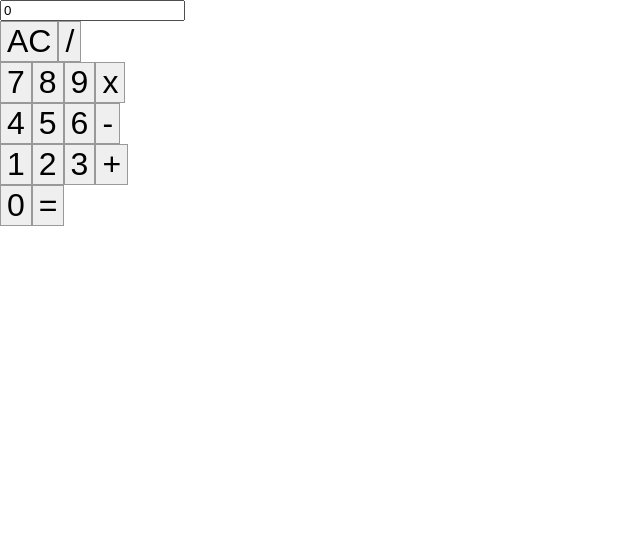
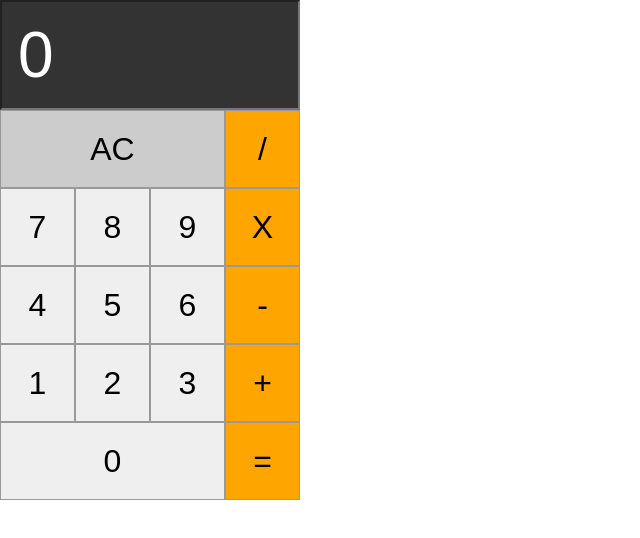
Before and after one commit to next-step/react-calculator, a React (Vite) app: page / in a window 1280 px wide. Shown: the top 538 px of the page, without its empty margins (0-640 px from the left). Built offline with nearby package versions, Linux system fonts and the light colour scheme; the HTML template or start-up script is replaced by a standard one.

Commit message:
style: refactor calculator layout and add style

```diff
--- a/src/components/Calculator.tsx
+++ b/src/components/Calculator.tsx
@@ -14,34 +14,30 @@ export const Calculator = () => {
   }
 
   return (
-    <form onSubmit={handleSubmit}>
-    <input id="result" type="text" value={formula || 0} readOnly/>
-    <div>
-      <button type="button" onClick={clearFormula}>AC</button>
-      <button type="button" onClick={handleClickOperation('division')}>/</button>
-    </div>
-    <div>
-      {[7, 8, 9].map(num => (
-        <button key={`num-${num}`} type="button" onClick={handleClickNumber(num)}>{num}</button>
-      ))}
-      <button type="button" onClick={handleClickOperation('multiply')}>x</button>
-    </div>
-    <div>
-      {[4, 5, 6].map(num => (
-        <button key={`num-${num}`} type="button" onClick={handleClickNumber(num)}>{num}</button>
-      ))}
-      <button type="button" onClick={handleClickOperation('subtract')}>-</button>
-    </div>
-    <div>
-      {[1, 2, 3].map(num => (
-        <button key={`num-${num}`} type="button" onClick={handleClickNumber(num)}>{num}</button>
-      ))}
-      <button type="button" onClick={handleClickOperation('sum')}>+</button>
-    </div>
-    <div>
-      <button type="button" onClick={handleClickNumber(0)}>0</button>
-      <button type="submit">=</button>
-    </div>
-  </form>
+    <form onSubmit={handleSubmit} className="calculator">
+      <input id="total" type="text" value={formula || 0} readOnly/>
+      <div className="digits flex">
+        {
+          Array.from({ length: 10 })
+          .map((_, idx) => idx)
+          .reverse()
+          .map((num) => (
+            <button key={`num-${num}`} className="digit" type="button" onClick={handleClickNumber(num)}>
+              {num}
+            </button>
+          ))
+        }
+      </div>
+      <div className="modifiers subgrid">
+        <button type="button" className="modifier" onClick={clearFormula}>AC</button>
+      </div>
+      <div className="operations subgrid">
+        <button type="button" className="operation" onClick={handleClickOperation('division')}>/</button>
+        <button type="button" className="operation" onClick={handleClickOperation('multiply')}>X</button>
+        <button type="button" className="operation" onClick={handleClickOperation('subtract')}>-</button>
+        <button type="button" className="operation" onClick={handleClickOperation('sum')}>+</button>
+        <button type="submit" className="operation" id="equal-sign" >=</button>
+      </div>
+    </form>
   )
 }
```
Also changed, not shown: 1 other file (tests, documents, lock files or other folders).
